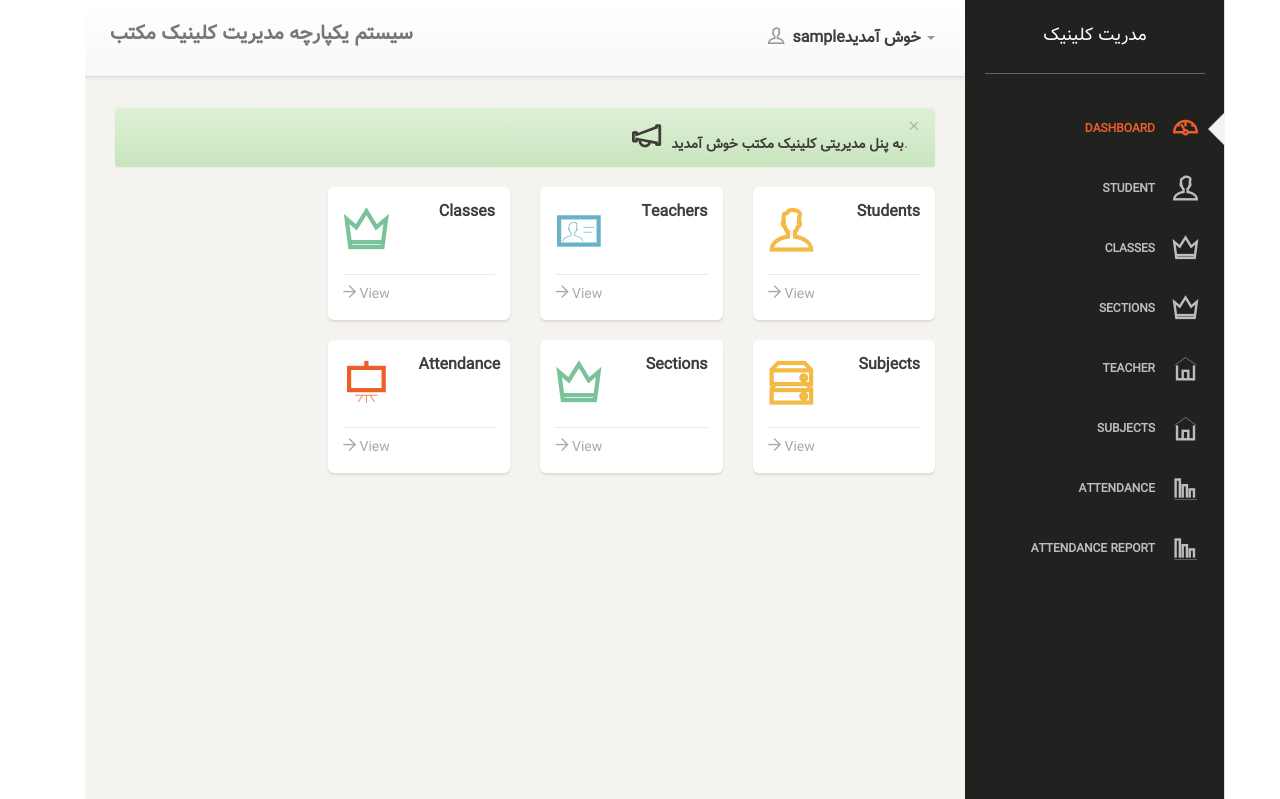
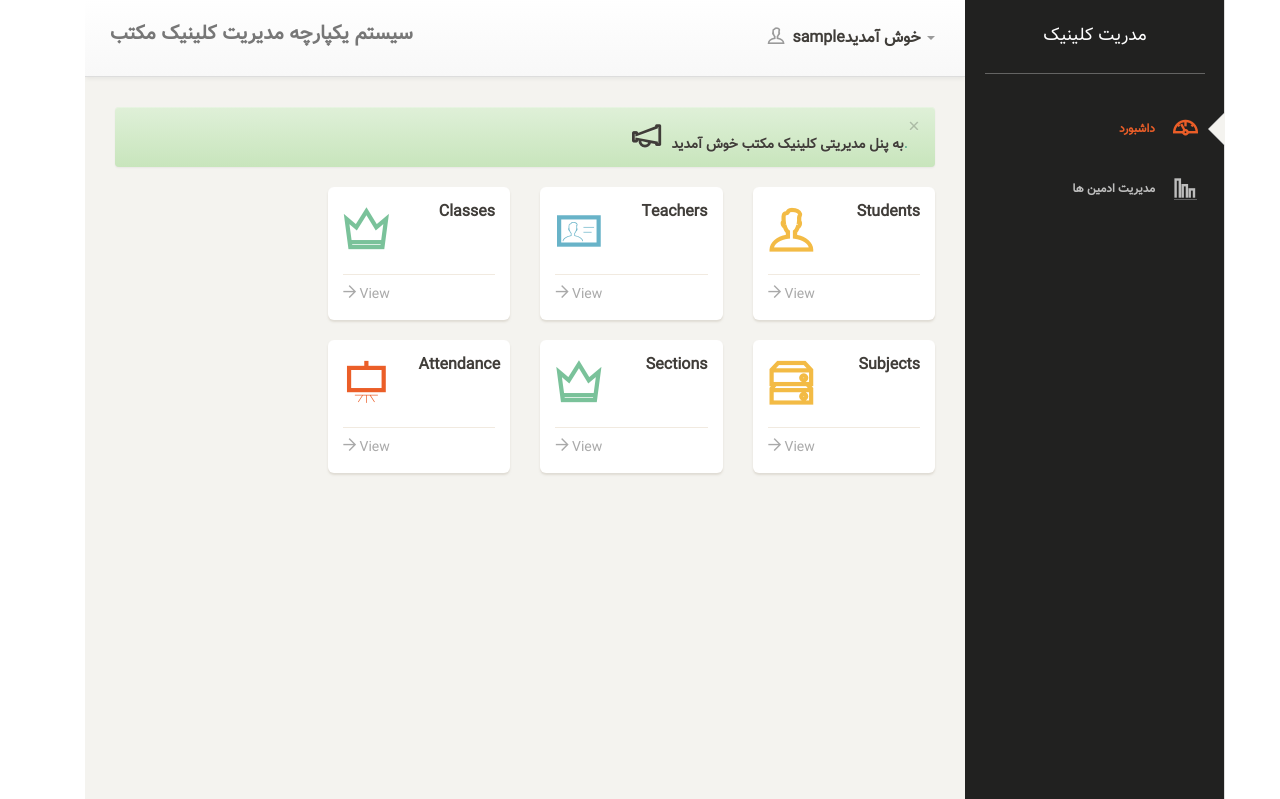
Before and after one commit to m20082008/clinicmanagement, a PHP site: page /dashboard.php in a window 1280 px wide. Shown: the part 21-820 px from the top of the page. Run offline with PHP 8.4, Linux system fonts and the light colour scheme; the visitor is signed in with stand-in values (Sample User, id 1); some web fonts are replaced.

Commit message:
صفحه اولیه مدیریت ادمین ها ساخته شد برخی فیلد های جدول نمایش ادمین اضافه شد. اضافه شدن استایل مناسب جدول

```diff
--- a/side-menu.php
+++ b/side-menu.php
@@ -10,49 +10,49 @@
                 <li class="" id="dashboard">
                     <a href="index.php" class="menu-link">
                         <i class="ti-dashboard"></i>
-                        <p>Dashboard</p>
+                        <p>داشبورد</p>
                     </a>
                 </li>
-                <li id="students">
-                    <a href="students.php" class="menu-link">
-                        <i class="ti-user"></i>
-                        <p>Student</p>
-                    </a>
-                </li>
-                <li id="classes">
-                    <a href="classes.php" class="menu-link">
-                        <i class="ti-crown"></i>
-                        <p>Classes</p>
-                    </a>
-                </li>
-				<li id="sections">
-                    <a href="sections.php" class="menu-link">
-                        <i class="ti-crown"></i>
-                        <p>Sections</p>
-                    </a>
-                </li>
-                <li id="teacher">
-                    <a href="teacher.php" class="menu-link">
-                        <i class="ti-home"></i>
-                        <p>Teacher</p>
-                    </a>
-                </li>
-				<li id="subjects">
-                    <a href="subjects.php" class="menu-link">
-                        <i class="ti-home"></i>
-                        <p>Subjects</p>
-                    </a>
-                </li>
-				<li id="attendance">
-                    <a href="attendance.php" class="menu-link">
-                        <i class="ti-bar-chart-alt"></i>
-                        <p>Attendance</p>
-                    </a>
-                </li>
-				<li id="attendance_report">
-					<a href="attendance_report.php" class="menu-link">
+<!--                <li id="students">-->
+<!--                    <a href="students.php" class="menu-link">-->
+<!--                        <i class="ti-user"></i>-->
+<!--                        <p>Student</p>-->
+<!--                    </a>-->
+<!--                </li>-->
+<!--                <li id="classes">-->
+<!--                    <a href="classes.php" class="menu-link">-->
+<!--                        <i class="ti-crown"></i>-->
+<!--                        <p>Classes</p>-->
+<!--                    </a>-->
+<!--                </li>-->
+<!--				<li id="sections">-->
+<!--                    <a href="sections.php" class="menu-link">-->
+<!--                        <i class="ti-crown"></i>-->
+<!--                        <p>Sections</p>-->
+<!--                    </a>-->
+<!--                </li>-->
+<!--                <li id="teacher">-->
+<!--                    <a href="teacher.php" class="menu-link">-->
+<!--                        <i class="ti-home"></i>-->
+<!--                        <p>Teacher</p>-->
+<!--                    </a>-->
+<!--                </li>-->
+<!--				<li id="subjects">-->
+<!--                    <a href="subjects.php" class="menu-link">-->
+<!--                        <i class="ti-home"></i>-->
+<!--                        <p>Subjects</p>-->
+<!--                    </a>-->
+<!--                </li>-->
+<!--				<li id="attendance">-->
+<!--                    <a href="attendance.php" class="menu-link">-->
+<!--                        <i class="ti-bar-chart-alt"></i>-->
+<!--                        <p>Attendance</p>-->
+<!--                    </a>-->
+<!--                </li>  -->
+				<li id="adminManage">
+					<a href="admins.php" class="menu-link">
 					<i class="ti-bar-chart-alt"></i>
-					<p>Attendance Report</p>
+					<p>مدیریت ادمین ها</p>
 					</a>
 				</li>
             </ul>
```
Also changed, not shown: admins.php (+22 -91 lines).
